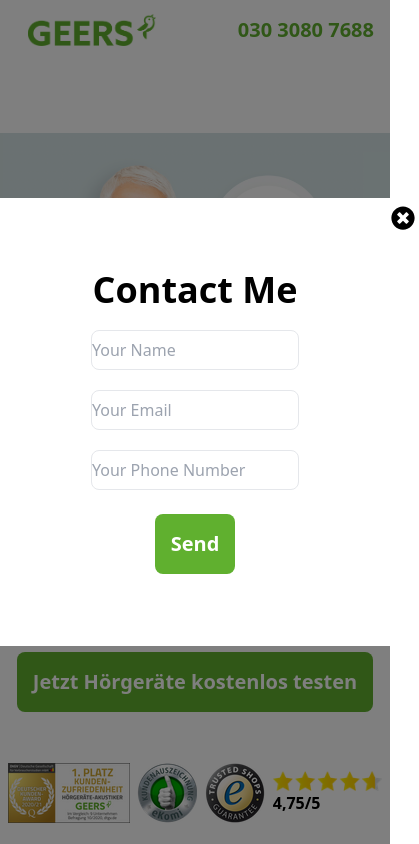
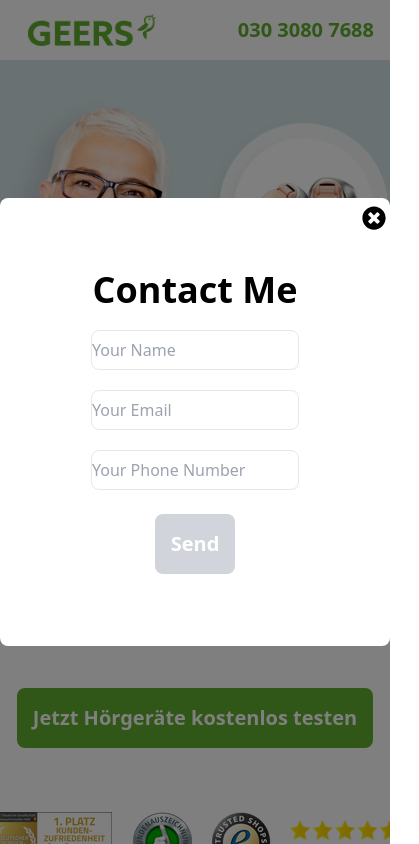
Before and after one commit to Lanuitjedanse/responsive-website, a React (Create React App) app: page / in a window 390 px wide. Both pictures are taken after a click on the button "Jetzt Hörgeräte kostenlos testen". Shown: the top 844 px of the page, 419 px wide, since content can reach past the window. Built offline with nearby package versions, Linux system fonts and the light colour scheme.

Commit message:
style: adjust mobile css

```diff
--- a/package.json
+++ b/package.json
@@ -7,6 +7,7 @@
     "@testing-library/jest-dom": "^5.11.4",
     "@testing-library/react": "^11.1.0",
     "@testing-library/user-event": "^12.1.10",
+    "axios": "^0.21.1",
     "react": "^17.0.2",
     "react-dom": "^17.0.2",
     "react-scripts": "4.0.3",
--- a/src/App.js
+++ b/src/App.js
@@ -19,12 +19,12 @@ function App() {
     setToggleBox(!toggleBox);
   };
   return (
-    <div className="w-full h-full flex flex-col box-border m-0">
+    <div className="w-full h-full flex flex-col overflow-x-hidden">
       <Header />
       <Banner
         toggleQuestionnaire={toggleQuestionnaire}
         bannerImg="/background-banner.png"
-        height="banner-height"
+        height="h-100"
       >
         <BoxCertificates toggleQuestionnaire={toggleQuestionnaire} />
       </Banner>
@@ -39,7 +39,7 @@ function App() {
         thirdParagraph={`Zwei von drei Hörgerätenutzern bereuen sogar nicht eher den Schritt zur Hörhilfe gewagt zu haben.`}
         orientation="left"
       />
-      <div className="self-center mt-16 mb-16 ">
+      <div className="self-center mt-10 mb-10 ">
         <Button toggleQuestionnaire={toggleQuestionnaire}>
           Hörgeräte unverbindlich Probetragen
         </Button>
--- a/src/Banner.js
+++ b/src/Banner.js
@@ -5,9 +5,10 @@ export default function Banner({ children, bannerImg, height }) {
   return (
     <>
       <div
-        className={`flex bg-cover ${height} items-center justify-end h-full xs:flex-col ${
-          height === "banner-height" && "xs:mt-72"
-        }`}
+        className={`flex bg-cover ${height} ${
+          height === "h-100" && "xs:h-screen "
+        } xs:w-screen items-center justify-end
+        xs:flex-col`}
       >
         <img
           className="object-cover w-full h-full"
--- a/src/BoxCertifcates.js
+++ b/src/BoxCertifcates.js
@@ -4,7 +4,7 @@ export default function BoxCertificates({ toggleQuestionnaire }) {
   return (
     <>
       <div className="h-full bg-geers-blue flex items-center">
-        <div className="flex flex-col items-center justify-around h-100 w-100 bg-white border-1 mr-10 border-gray-50 xs:w-full xs:mr-0">
+        <div className="flex flex-col items-center justify-around h-96 w-96 bg-white border-1 mr-10 border-gray-50 xs:mr-0 xs:w-100 xs:h-100 sm:w-100 sm:-h100">
           <h2 className="text-4xl font-extrabold text-center p-2">
             Das richtige Hörgerät verbessert mehr als nur Ihr Hören.
           </h2>
--- a/src/Button.js
+++ b/src/Button.js
@@ -1,9 +1,12 @@
-export default function Button({ children, toggleQuestionnaire }) {
+export default function Button({ children, toggleQuestionnaire, errors }) {
   return (
     <>
       <button
-        className="bg-geers-green text-white text-xl rounded-lg p-4 font-bold hover:bg-geers-green-hover"
+        className={` text-white text-xl rounded-lg p-4 font-bold ${
+          errors ? "bg-gray-300 " : "bg-geers-green  hover:bg-geers-green-hover"
+        }`}
         onClick={toggleQuestionnaire}
+        disabled={errors}
       >
         {children}
       </button>
--- a/src/ContactModal.js
+++ b/src/ContactModal.js
@@ -1,10 +1,30 @@
 import { ReactComponent as CloseIcon } from "./times-circle-solid.svg";
-import { useState } from "react";
+import { useState, useEffect } from "react";
+import axios from "axios";
 import Button from "./Button";
 export default function ContactModal({ toggleQuestionnaire }) {
   const [name, setName] = useState("");
   const [email, setEmail] = useState("");
   const [phone, setPhone] = useState("");
+  const [renderView, setRenderView] = useState(0);
+
+  const submitInfo = (e) => {
+    e.preventDefault();
+    fetch("https://httpbin.org/post", {
+      method: "post",
+      body: JSON.stringify({
+        name,
+        email,
+        phone,
+      }),
+    }).then(function (response) {
+      setName("");
+      setEmail("");
+      setPhone("");
+      setRenderView(renderView + 1);
+      console.log("response.data", response);
+    });
+  };
 
   return (
     <>
@@ -12,8 +32,9 @@ export default function ContactModal({ toggleQuestionnaire }) {
         className="fixed w-full h-full bg-transparent overflow-hidden z-20 flex justify-center items-center"
         onClick={toggleQuestionnaire}
       >
+        {renderView === 0 && (
           <div
-          className="fixed w-100 h-100 bg-white flex flex-col justify-start items-center rounded-lg"
+            className="fixed w-100 h-100 bg-white flex flex-col justify-start items-center rounded-lg xs:w-screen"
             onClick={(e) => e.stopPropagation()}
           >
             <CloseIcon
@@ -26,7 +47,7 @@ export default function ContactModal({ toggleQuestionnaire }) {
               type="text"
               className="h-10 border border-gray-200 w-52 rounded-lg mt-5"
               onChange={(e) => {
-              setName(e.target.value);
+                setName(e.target.value.trim());
               }}
               name="fullName"
               placeholder="Your Name"
@@ -36,7 +57,7 @@ export default function ContactModal({ toggleQuestionnaire }) {
               type="email"
               className="h-10 border border-gray-200 w-52 rounded-lg mt-5"
               onChange={(e) => {
-              setEmail(e.target.value);
+                setEmail(e.target.value.trim());
               }}
               name="email"
               placeholder="Your Email"
@@ -46,16 +67,50 @@ export default function ContactModal({ toggleQuestionnaire }) {
               type="phone"
               className="h-10 border border-gray-200 w-52 rounded-lg mt-5"
               onChange={(e) => {
-              setPhone(e.target.value);
+                setPhone(e.target.value.trim());
               }}
               name="phone"
               placeholder="Your Phone Number"
               autoComplete="off"
             />
             <div className="mt-6">
-            <Button>Send</Button>
+              <Button
+                errors={!name || !email || !phone ? true : false}
+                toggleQuestionnaire={(e) => submitInfo(e)}
+              >
+                Send
+              </Button>
             </div>
           </div>
+        )}
+        {renderView === 1 && (
+          <div
+            className="fixed w-100 h-100 bg-white flex flex-col justify-start items-center rounded-lg xs:w-full"
+            onClick={(e) => e.stopPropagation()}
+          >
+            <CloseIcon
+              onClick={() => toggleQuestionnaire()}
+              className="w-6 self-end mr-1 mt-2 "
+            />
+            <h2 className="text-4xl font-bold text-center">
+              Thank you for sending your information!
+            </h2>
+            <p className="text-center mt-5">
+              Someone will get in touch with you as soon as possible!
+            </p>
+            <div>
+              <iframe
+                title="giphy"
+                src="https://giphy.com/embed/zBoecJFTosf5e"
+                width="100%"
+                height="100%"
+                frameBorder="0"
+                className="giphy-embed mt-5"
+                allowFullScreen
+              ></iframe>
+            </div>
+          </div>
+        )}
       </div>
     </>
   );
--- a/src/Header.js
+++ b/src/Header.js
@@ -1,7 +1,7 @@
 export default function Header() {
   return (
     <>
-      <nav className="flex justify-between">
+      <nav className="flex justify-between z-20 bg-white">
         <div className="flex items-center">
           <img
             className="w-36 p-2 ml-5"
```
Also changed, not shown: 2 other files (tests, documents, lock files or other folders). Lines whose indentation alone changed are shown as unchanged.
